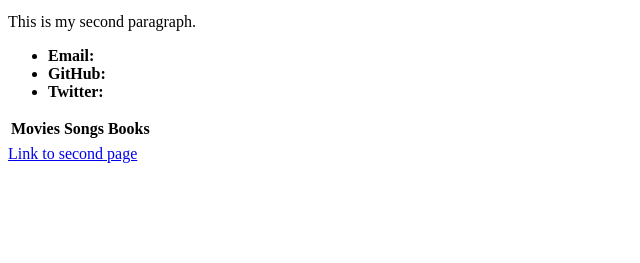
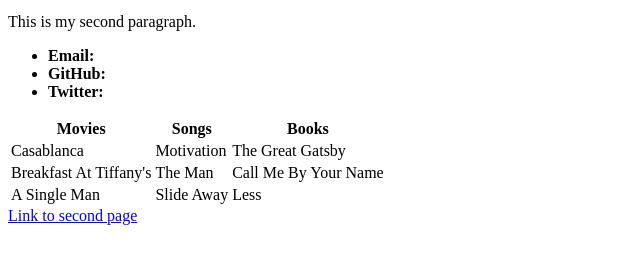
Before and after one commit to JonathanAric/JonathanAric.github.io, a plain HTML site: page index.html in a window 1280 px wide. Shown: the part 321-584 px from the top of the page, without its empty margins (0-640 px from the left). Drawn offline with Linux system fonts and the light colour scheme.

Commit message:
updated files

```diff
--- a/index.html
+++ b/index.html
@@ -28,13 +28,23 @@
       <th>Books</th>
     </tr>
     <tr>
-      <td></td>
-      <td></td>
-      <td></td>
+      <td>Casablanca</td>
+      <td>Motivation</td>
+      <td>The Great Gatsby</td>
+    </tr>
+    <tr>
+      <td>Breakfast At Tiffany's</td>
+      <td>The Man</td>
+      <td>Call Me By Your Name</td>
+    </tr>
+    <tr>
+      <td>A Single Man</td>
+      <td>Slide Away</td>
+      <td>Less</td>
     </tr>
   </table>
 
-  <a href="secondary_page.html">Link to second page</a>
+  <a href="../secondary_page.html">Link to second page</a>
 </body>
 
 </html>
```
Also changed, not shown: 1 other file.
